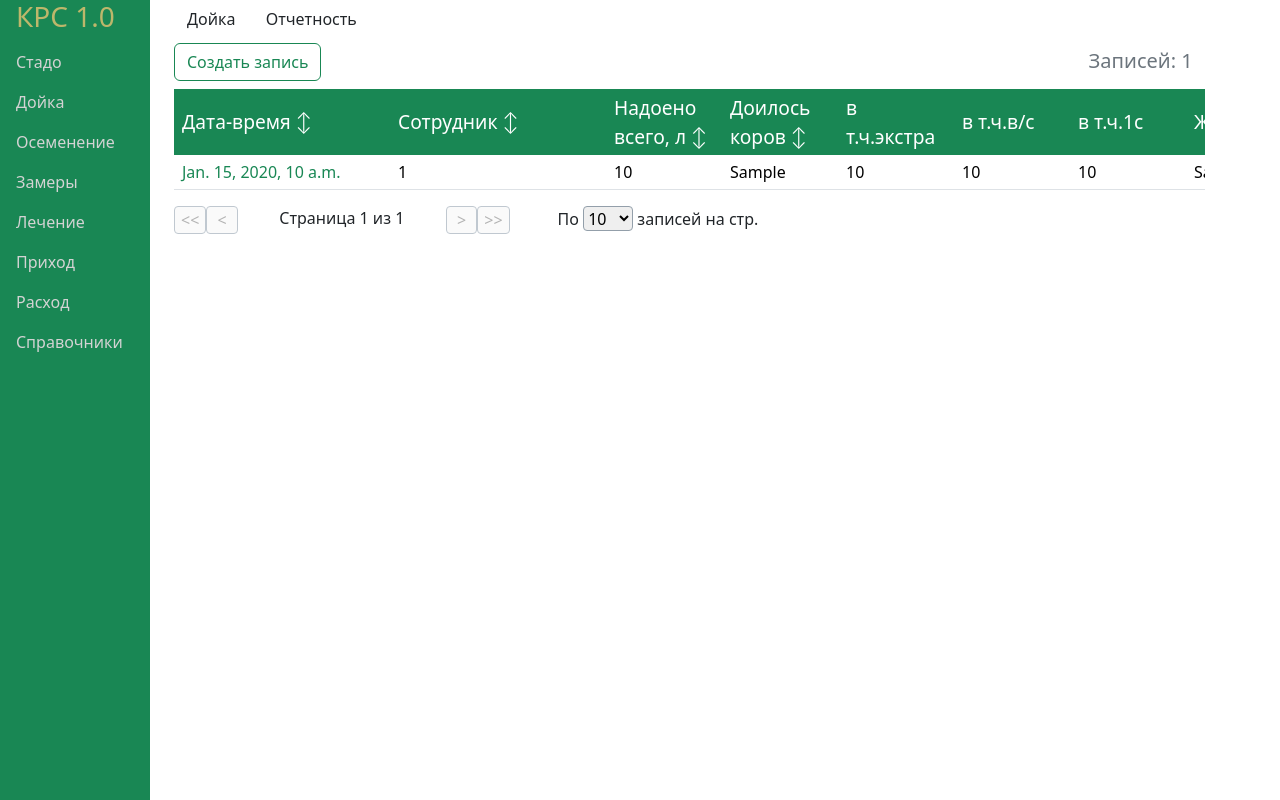
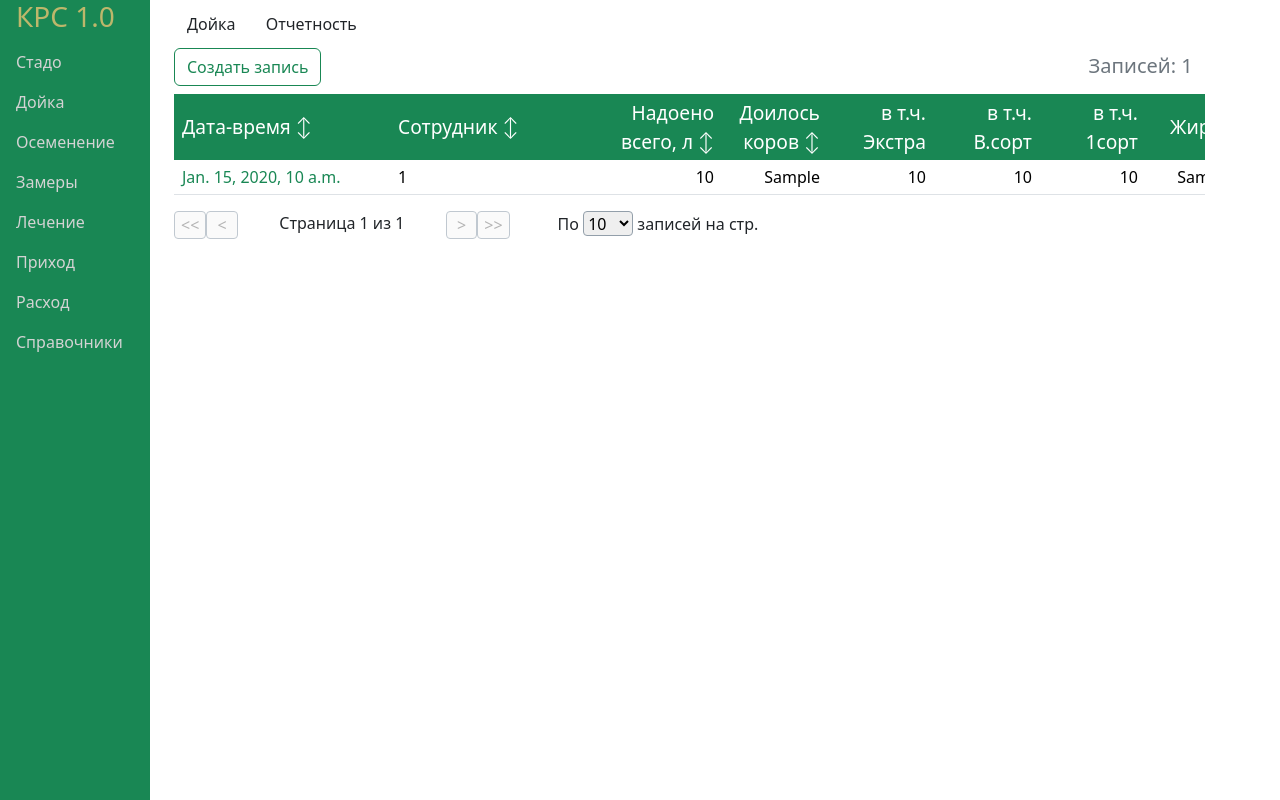
Before and after one commit to RynhAleh/django-crud-sqlite, a Django app: template milking/templates/milking/milking_list.html in a window 1280 px wide. Run offline with Django 3.2, Linux system fonts and the light colour scheme; the template is opened without the code that fills it: most values are stand-ins (such as "Sample title", 1, 10 or a date in 2020).

```diff
--- a/cattle_management/static/cattle_management/styles.css
+++ b/cattle_management/static/cattle_management/styles.css
@@ -118,5 +118,5 @@ input, textarea {
 		color:red;
 }
 .bar {
-		margin-bottom: 5px;
+		margin: 5px 0;
 }
--- a/cattle_management/templates/cattle_management/sort_form_fields.html
+++ b/cattle_management/templates/cattle_management/sort_form_fields.html
@@ -1,13 +1,9 @@
 <!-- here are filtered fields (so as keep filter while sorted) -->
 <!-- cows -->
-{% if name != '' %}<input name="name" type="hidden" value="{{name}}">{% endif %}
-{% if color != '' %}<input name="color" type="hidden" value="{{color}}">{% endif %}
-{% if breed != '' %}<input name="breed" type="hidden" value="{{breed}}">{% endif %}
-{% if features != '' %}<input name="features" type="hidden" value="{{features}}">{% endif %}
-<!-- milking -->
-{% if datetime != '' %}<input name="datetime" type="hidden" value="{{datetime}}">{% endif %}
-{% if staff_id != '' %}<input name="staff_id" type="hidden" value="{{staff_id}}">{% endif %}
-{% if milk_amount_total != '' %}<input name="milk_amount_total" type="hidden" value="{{milk_amount_total}}">{% endif %}
-{% if cows_milked != '' %}<input name="cows_milked" type="hidden" value="{{cows_milked}}">{% endif %}
+{% if name %}<input name="name" type="hidden" value="{{name}}">{% endif %}
+{% if color %}<input name="color" type="hidden" value="{{color}}">{% endif %}
+{% if breed %}<input name="breed" type="hidden" value="{{breed}}">{% endif %}
+{% if features %}<input name="features" type="hidden" value="{{features}}">{% endif %}
+
 <!-- lists -->
-{% if lastname != '' %}<input name="lastname" type="hidden" value="{{lastname}}">{% endif %}
+{% if lastname %}<input name="lastname" type="hidden" value="{{lastname}}">{% endif %}
--- a/milking/templates/milking/milking_list.html
+++ b/milking/templates/milking/milking_list.html
@@ -35,37 +35,37 @@
                         <button class="table-head" type="submit" style="width: 200px;">Сотрудник{% if srt == 'staff_id' %}&nbsp;&#9660;{% elif srt == '-staff_id'%}&nbsp;&#9650;{% else %}&nbsp;&#8597;{% endif %}</button>
                     </form>
                 </th>
-                <th>
+                <th style="text-align: end">
                     <form>
                         {% include 'cattle_management/sort_form_fields_and_page.html' %}
                         <input type="hidden" name="srt" value="{% if 'milk_amount_total' not in srt %}-milk_amount_total{% elif srt == '-milk_amount_total' %}milk_amount_total{% else %}id{% endif %}">
-                        <button class="table-head" type="submit" style="width: 100px;">Надоено всего, л{% if srt == 'milk_amount_total' %}&nbsp;&#9660;{% elif srt == '-milk_amount_total'%}&nbsp;&#9650;{% else %}&nbsp;&#8597;{% endif %}</button>
+                        <button class="table-head text-end" type="submit" style="width: 100px;">Надоено всего, л{% if srt == 'milk_amount_total' %}&nbsp;&#9660;{% elif srt == '-milk_amount_total'%}&nbsp;&#9650;{% else %}&nbsp;&#8597;{% endif %}</button>
                     </form>
                 </th>
-                <th>
+                <th style="text-align: end">
                     <form>
                         {% include 'cattle_management/sort_form_fields_and_page.html' %}
                         <input type="hidden" name="srt" value="{% if 'cows_milked' not in srt %}-cows_milked{% elif srt == '-cows_milked' %}cows_milked{% else %}id{% endif %}">
-                        <button class="table-head" type="submit" style="width: 100px;">Доилось коров{% if srt == 'cows_milked' %}&nbsp;&#9660;{% elif srt == '-cows_milked'%}&nbsp;&#9650;{% else %}&nbsp;&#8597;{% endif %}</button>
+                        <button class="table-head text-end" type="submit" style="width: 90px;">Доилось коров{% if srt == 'cows_milked' %}&nbsp;&#9660;{% elif srt == '-cows_milked'%}&nbsp;&#9650;{% else %}&nbsp;&#8597;{% endif %}</button>
                     </form>
                 </th>
+                <th style="text-align: end">
+                    <button class="table-head text-end" style="width: 90px;cursor:default">в т.ч. Экстра</button>
+                </th>
+                <th style="text-align: end">
+                    <button class="table-head text-end" style="width: 90px;cursor:default">в т.ч. В.сорт</button>
+                </th>
+                <th style="text-align: end">
+                    <button class="table-head text-end" style="width: 90px;cursor:default">в т.ч. 1сорт</button>
+                </th>
+                <th style="width: 50px"></th>
                 <th>
-                    <button class="table-head" style="width: 100px;cursor:default">в т.ч.экстра</button>
+                    <button class="table-head text-center" style="width: 70px;cursor:default">Жирн.,%</button>
                 </th>
                 <th>
-                    <button class="table-head" style="width: 100px;cursor:default">в т.ч.в/с</button>
+                    <button class="table-head text-center" style="width: 70px;cursor:default">Белок,%</button>
                 </th>
-                <th>
-                    <button class="table-head" style="width: 100px;cursor:default">в т.ч.1с</button>
-                </th>
-                <th>
-                    <button class="table-head" style="width: 100px;cursor:default">Жирн.,%</button>
-                </th>
-                <th>
-                    <button class="table-head" style="width: 100px;cursor:default">Белок,%</button>
-                </th>
-                <th>
-                </th>
+                <th></th>
             </tr>
             </thead>
 
@@ -74,13 +74,14 @@
             <tr>
                 <td class="{% if 'datetime' in srt %}sorted{% endif %}"><a class="block-link" style="color: #198754;" href="{% url 'milking:milking_edit' d_o.id %}">{{d_o.datetime}}</a></td>
                 <td class="{% if 'staff_id' in srt %}sorted{% endif %}">{{d_o.staff_id}}</td>
-                <td class="{% if 'milk_amount_total' in srt %}sorted{% endif %}">{{d_o.milk_amount_total}}</td>
-                <td class="{% if 'cows_milked' in srt %}sorted{% endif %}">{{d_o.cows_milked}}</td>
-                <td>{{d_o.milk_amount_e}}</td>
-                <td>{{d_o.milk_amount_v}}</td>
-                <td>{{d_o.milk_amount_1}}</td>
-                <td>{{d_o.milk_fat_per}}</td>
-                <td>{{d_o.milk_prot_per}}</td>
+                <td class="text-end{% if 'milk_amount_total' in srt %} sorted{% endif %}">{{d_o.milk_amount_total}}</td>
+                <td class="text-end{% if 'cows_milked' in srt %} sorted{% endif %}">{{d_o.cows_milked}}</td>
+                <td class="text-end">{{d_o.milk_amount_e}}</td>
+                <td class="text-end">{{d_o.milk_amount_v}}</td>
+                <td class="text-end">{{d_o.milk_amount_1}}</td>
+                <td></td>
+                <td class="text-center">{{d_o.milk_fat_per}}</td>
+                <td class="text-center">{{d_o.milk_prot_per}}</td>
                 <td><a class="block-link text-center" style="color: #198754;" href="{% url 'milking:milking_delete' d_o.id %}">[Х]</a></td>
             </tr>
             {% endfor %}
```
Also changed, not shown: lists/templates/lists/staff_list.html (+7 -8 lines).
